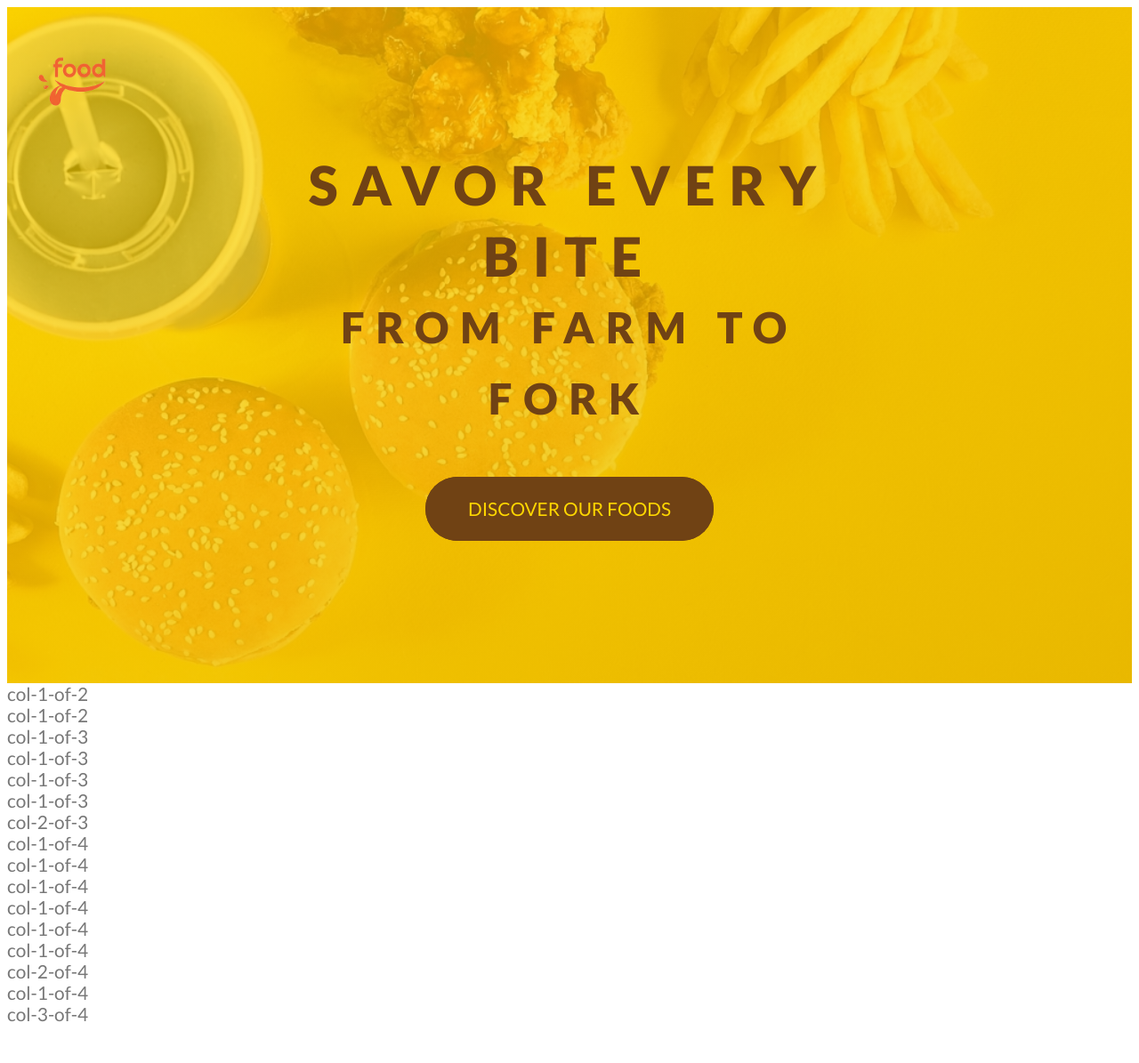
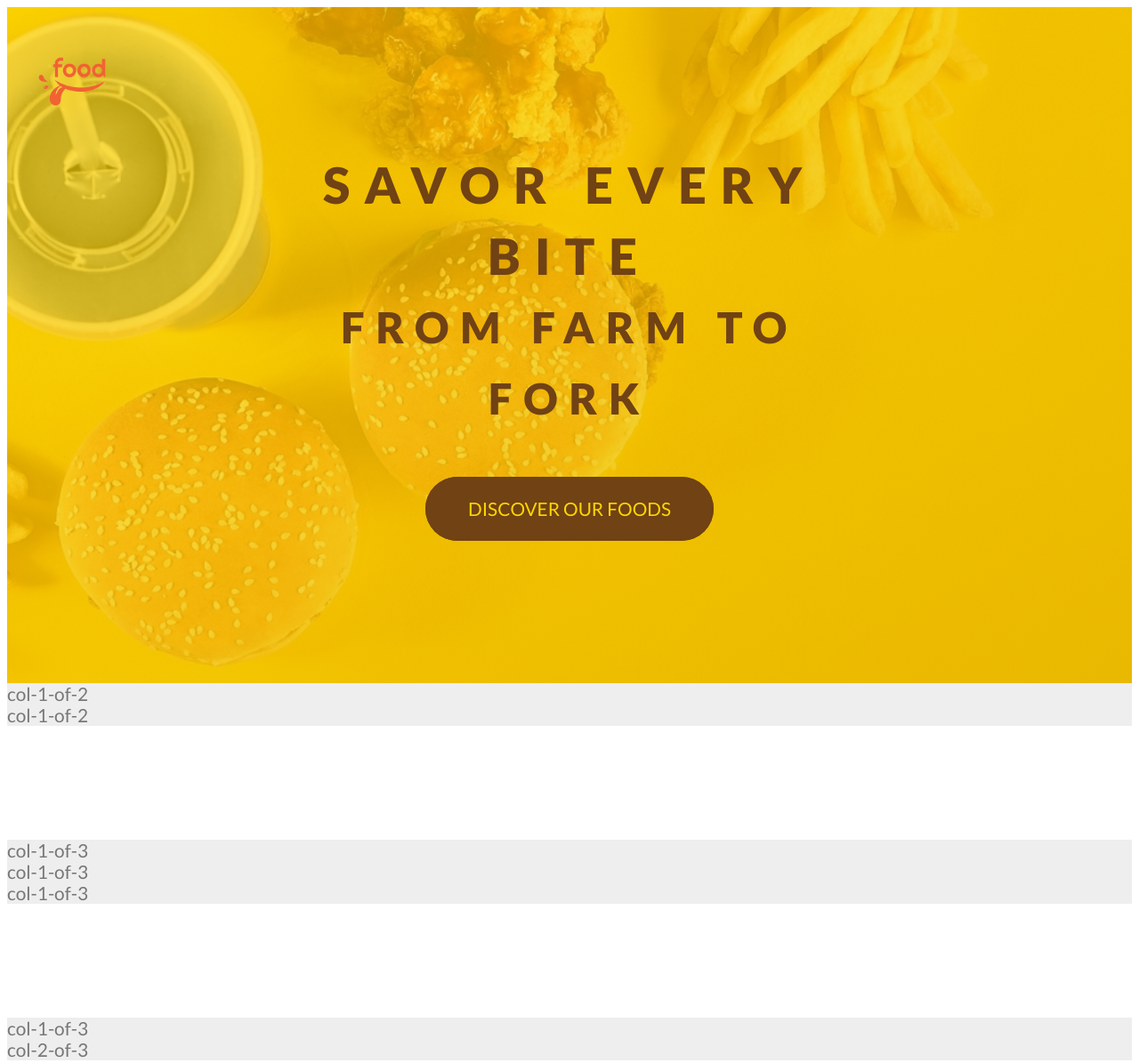
Before and after one commit to MuhammadAsadUllah000/TastyDelights-Project, a website: page index.html in a window 1280 px wide. Shown: the top 1195 px of the page at 89% size. Before the commit the page ends 1160 px from the top, so only its background shows below. Drawn offline with Linux system fonts and the light colour scheme.

Commit message:
updated few files

```diff
--- a/sass/components/grid.scss
+++ b/sass/components/grid.scss
@@ -0,0 +1,11 @@
+
+.row{
+    max-width: $grid-width;
+    background-color: #eee;
+    margin: 0 auto;
+
+    &:not(:last-child){
+        margin-bottom: $gutter-vertical;
+    }
+
+}
--- a/sass/components/variables.scss
+++ b/sass/components/variables.scss
@@ -12,3 +12,11 @@ $color-primary-light:#FFD700;
 $color-primary-dark:#E6B800;
 
 $color-dark-brown:#704214;
+
+
+
+// grid
+
+$grid-width: 114rem;
+$gutter-vertical:8rem;
+$gutter-horizontal:6rem;
--- a/sass/main.scss
+++ b/sass/main.scss
@@ -1,6 +1,7 @@
 
+@import "components/variables";
 @import "components/grid";
-@import "components/variables";
+
 
 
 
@@ -73,7 +74,7 @@ body{
     color: $color-dark-brown;
     font-weight: 900;
     letter-spacing: 1rem;
-    font-size: 3.8rem;
+    font-size: 3.5rem;
     animation: heading-first .8s ease-out;
 
 }
```
Also changed, not shown: style.css.
